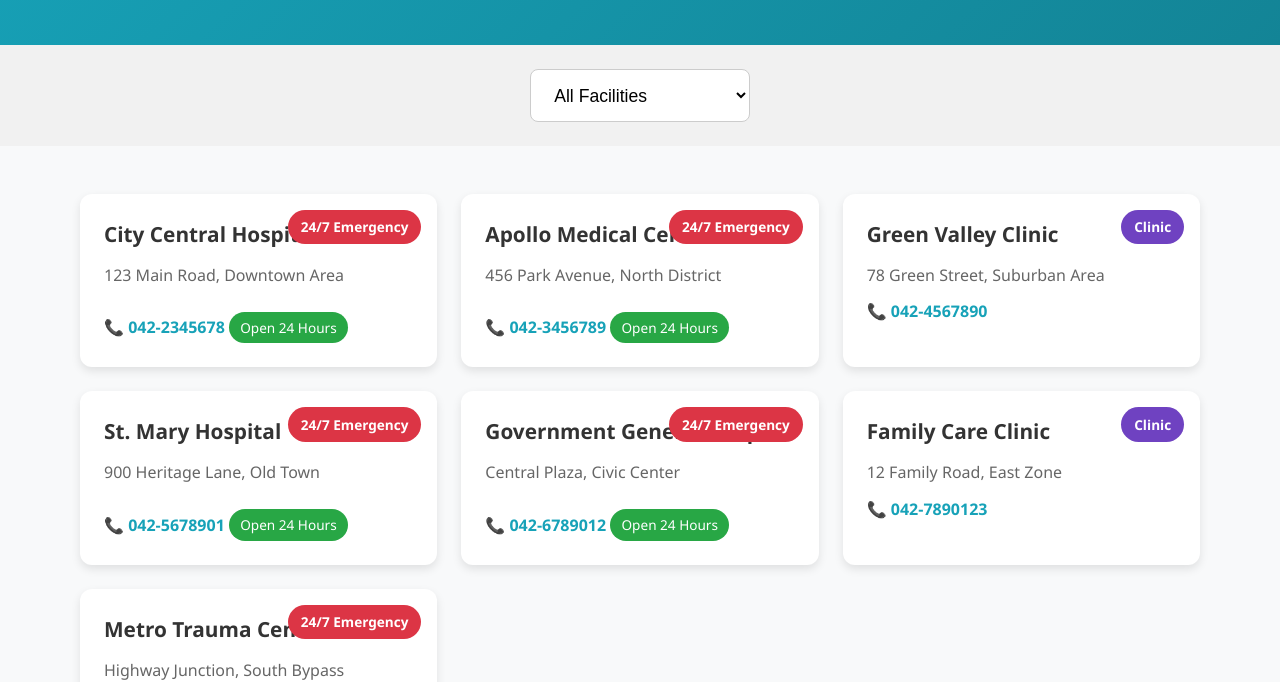
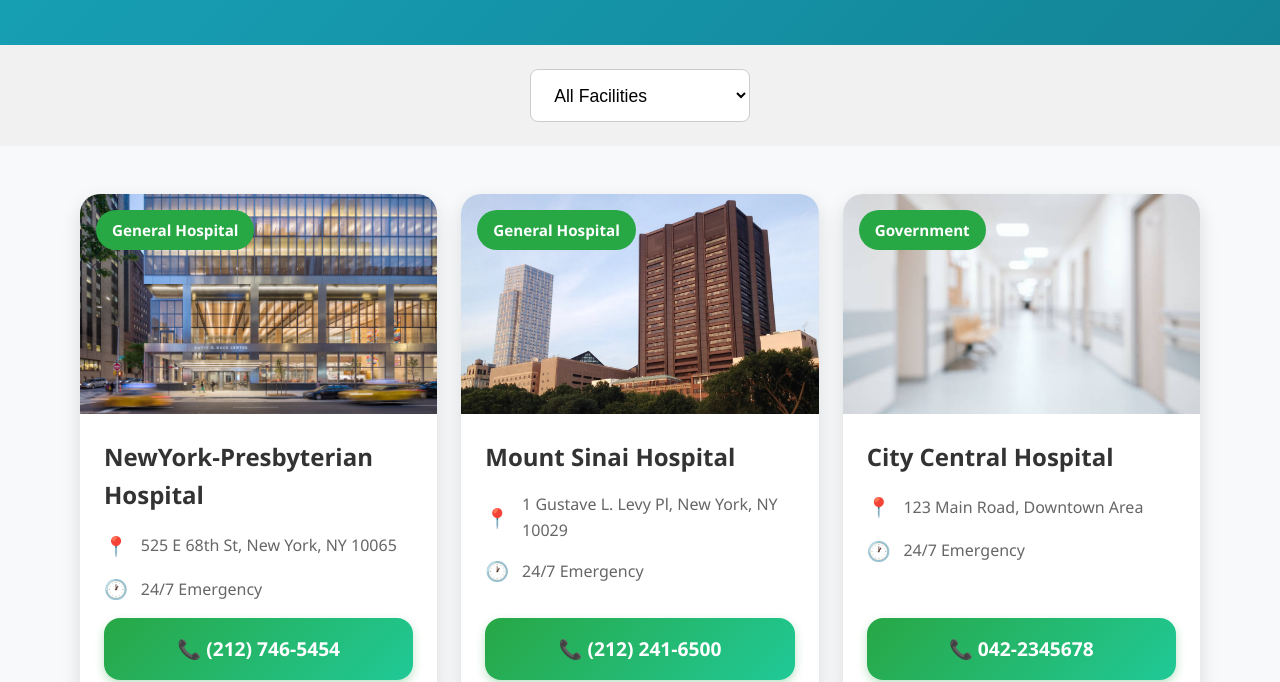
Before and after one commit to Roshan-504/Smart-City, a plain HTML site: page pages/hospitals.html in a window 1280 px wide. Shown: the part 270-952 px from the top of the page. Drawn offline with Linux system fonts and the light colour scheme.

Commit message:
images added

```diff
--- a/css/emergency.css
+++ b/css/emergency.css
@@ -1,4 +1,3 @@
-/* Emergency Page Specific Styles */
 
 .emergency-hero {
     background: linear-gradient(135deg, #dc3545, #c82333);
@@ -21,7 +20,6 @@
     padding: 2rem 0;
 }
 
-/* Accordion Styles */
 .accordion-btn {
     width: 100%;
     background-color: #fff;
@@ -65,7 +63,7 @@
 }
 
 .accordion-panel.active {
-    max-height: 200px; /* Adjust if needed */
+    max-height: 200px;
     padding: 1.2rem 1rem;
 }
 
@@ -91,7 +89,6 @@
     transform: scale(0.98);
 }
 
-/* Tablet & Desktop */
 @media (min-width: 768px) {
     .page-title {
         font-size: 2.8rem;
--- a/css/government.css
+++ b/css/government.css
@@ -1,4 +1,3 @@
-/* Government Page Specific Styles */
 
 .government-hero {
     background: linear-gradient(135deg, #6f42c1, #5a32a3);
@@ -21,7 +20,6 @@
     padding: 2rem 0;
 }
 
-/* Accordion Styles (similar to emergency page but with government colors) */
 .accordion-btn {
     width: 100%;
     background-color: #fff;
@@ -70,7 +68,7 @@
 }
 
 .accordion-panel.active {
-    max-height: 400px; /* Enough for content */
+    max-height: 400px;
     padding: 1.5rem 1rem;
 }
 
@@ -99,7 +97,6 @@
     background-color: #5a32a3;
 }
 
-/* Tablet & Desktop */
 @media (min-width: 768px) {
     .page-title {
         font-size: 2.8rem;
--- a/css/hospitals.css
+++ b/css/hospitals.css
@@ -1,4 +1,4 @@
-/* Hospitals Page Specific Styles */
+/* Hospitals Page - Modern Card Design Inspired by Screenshot */
 
 .hospitals-hero {
     background: linear-gradient(135deg, #17a2b8, #138496);
@@ -7,26 +7,15 @@
     padding: 3rem 0;
 }
 
-.page-title {
-    font-size: 2.4rem;
-    margin-bottom: 0.5rem;
-}
-
-.page-subtitle {
-    font-size: 1.2rem;
-    opacity: 0.95;
-}
+.page-title { font-size: 2.4rem; margin-bottom: 0.5rem; }
+.page-subtitle { font-size: 1.2rem; opacity: 0.95; }
 
 .hospitals-controls {
     padding: 1.5rem 0;
     background-color: #f1f1f1;
 }
 
-.filter-group {
-    display: flex;
-    justify-content: center;
-}
-
+.filter-group { display: flex; justify-content: center; }
 #type-filter {
     padding: 0.9rem 1.2rem;
     font-size: 1.1rem;
@@ -36,85 +25,103 @@
     min-width: 220px;
 }
 
-.hospitals-list {
-    padding: 2rem 0;
-}
+.hospitals-list { padding: 2rem 0; }
 
+/* New Card Style */
 .hospital-card {
     background: white;
-    border-radius: 12px;
-    padding: 1.5rem;
-    box-shadow: 0 4px 10px rgba(0, 0, 0, 0.1);
-    transition: transform 0.3s;
-    position: relative;
+    border-radius: 20px;
+    overflow: hidden;
+    box-shadow: 0 8px 20px rgba(0, 0, 0, 0.12);
+    transition: transform 0.3s, box-shadow 0.3s;
+    display: flex;
+    flex-direction: column;
 }
 
 .hospital-card:hover {
-    transform: translateY(-5px);
+    transform: translateY(-8px);
+    box-shadow: 0 16px 30px rgba(0, 0, 0, 0.18);
 }
 
-.hospital-card .type-badge {
+.card-image {
+    position: relative;
+    height: 180px;
+    overflow: hidden;
+}
+
+.card-image img {
+    width: 100%;
+    height: 100%;
+    object-fit: cover;
+}
+
+.type-badge {
     position: absolute;
     top: 1rem;
-    right: 1rem;
-    padding: 0.4rem 0.8rem;
-    border-radius: 20px;
-    font-size: 0.85rem;
+    left: 1rem;
+    background-color: #28a745;
+    color: white;
+    padding: 0.5rem 1rem;
+    border-radius: 30px;
+    font-size: 0.95rem;
     font-weight: bold;
-    color: white;
 }
 
-.type-badge.government { background-color: #28a745; }
-.type-badge.private { background-color: #007bff; }
-.type-badge.clinic { background-color: #6f42c1; }
-.type-badge.emergency { background-color: #dc3545; }
-
-.hospital-card h3 {
-    margin: 0 0 0.8rem 0;
-    color: #333;
-    font-size: 1.3rem;
+.card-content {
+    padding: 1.5rem;
+    flex: 1;
+    display: flex;
+    flex-direction: column;
 }
 
-.hospital-card .address {
+.card-content h3 {
+    font-size: 1.5rem;
+    margin: 0 0 1rem 0;
+    color: #333;
+}
+
+.info-row {
+    display: flex;
+    align-items: center;
+    margin-bottom: 0.8rem;
     color: #666;
     font-size: 1rem;
-    margin-bottom: 0.8rem;
-    line-height: 1.4;
 }
 
-.hospital-card .phone {
-    font-weight: bold;
-    color: #17a2b8;
-    text-decoration: none;
+.info-row .icon {
+    margin-right: 0.8rem;
+    font-size: 1.2rem;
 }
 
-.hospital-card .phone:hover {
-    text-decoration: underline;
+.call-button {
+    margin-top: auto;
+    background: linear-gradient(135deg, #28a745, #20c997);
+    color: white;
+    text-decoration: none;
+    padding: 1rem;
+    border-radius: 16px;
+    font-size: 1.2rem;
+    font-weight: bold;
+    text-align: center;
+    box-shadow: 0 4px 10px rgba(40, 167, 69, 0.3);
+    transition: transform 0.2s;
 }
 
-.open-badge {
-    display: inline-block;
-    background-color: #28a745;
-    color: white;
-    padding: 0.3rem 0.7rem;
-    border-radius: 20px;
-    font-size: 0.85rem;
-    margin-top: 0.8rem;
+.call-button:hover {
+    transform: scale(1.03);
 }
 
-/* Tablet & Desktop */
+.call-button:active {
+    transform: scale(0.98);
+}
+
+/* Responsive */
 @media (min-width: 768px) {
-    .page-title {
-        font-size: 2.8rem;
-    }
-
-    .cards-grid {
-        grid-template-columns: repeat(2, 1fr);
-    }
+    .page-title { font-size: 2.8rem; }
+    .cards-grid { grid-template-columns: repeat(2, 1fr); }
+    .card-image { height: 220px; }
 }
 
 @media (min-width: 1024px) {
-    .cards-grid {
-        grid-template-columns: repeat(3, 1fr);
-    }
+    .cards-grid { grid-template-columns: repeat(3, 1fr); }
 }
--- a/css/transport.css
+++ b/css/transport.css
@@ -1,4 +1,3 @@
-/* Transport Page Specific Styles */
 
 .transport-hero {
     background: linear-gradient(135deg, #28a745, #218838);
@@ -90,7 +89,6 @@
     color: #28a745;
 }
 
-/* Tablet & Desktop */
 @media (min-width: 768px) {
     .search-filter {
         flex-direction: row;
--- a/index.js
+++ b/index.js
@@ -1,6 +1,4 @@
-// index.js
 document.addEventListener('DOMContentLoaded', () => {
-    // Hamburger Menu Toggle
     const hamburger = document.querySelector('.hamburger');
     const nav = document.querySelector('.nav');
 
@@ -12,7 +10,6 @@ document.addEventListener('DOMContentLoaded', () => {
         });
     }
 
-    // Time-based Greeting
     const greetingElement = document.getElementById('greeting');
     if (greetingElement) {
         const hour = new Date().getHours();
@@ -29,7 +26,6 @@ document.addEventListener('DOMContentLoaded', () => {
         greetingElement.textContent = greeting;
     }
 
-    // Today's Highlights (hardcoded static data)
     const highlightsData = [
         {
             title: 'Upcoming Event',
--- a/js/emergency.js
+++ b/js/emergency.js
@@ -7,7 +7,6 @@ document.addEventListener('DOMContentLoaded', () => {
             const panel = button.nextElementSibling;
             const isActive = panel.classList.contains('active');
 
-            // Close all others (optional: remove if you want multiple open)
             document.querySelectorAll('.accordion-panel.active').forEach(p => {
                 p.classList.remove('active');
             });
@@ -15,7 +14,6 @@ document.addEventListener('DOMContentLoaded', () => {
                 b.setAttribute('aria-expanded', 'false');
             });
 
-            // Toggle current
             if (!isActive) {
                 panel.classList.add('active');
                 button.setAttribute('aria-expanded', 'true');
--- a/js/government.js
+++ b/js/government.js
@@ -1,7 +1,5 @@
-// pages/js/government.js
 
 document.addEventListener('DOMContentLoaded', () => {
-    // Hardcoded government services data
     const servicesData = [
         {
             title: 'Municipal Corporation Office',
--- a/js/hospitals.js
+++ b/js/hospitals.js
@@ -1,63 +1,52 @@
 // pages/js/hospitals.js
 
 document.addEventListener('DOMContentLoaded', () => {
-    // Hardcoded hospital data (static, fully offline)
+    // Hardcoded data with background images (free to use or replace with your own in /images/)
     const hospitalsData = [
         {
+            name: 'NewYork-Presbyterian Hospital',
+            type: 'General Hospital',
+            address: '525 E 68th St, New York, NY 10065',
+            phone: 'tel:2127465454',
+            phoneDisplay: '(212) 746-5454',
+            image: '../images/hospital1.jpg',
+            emergency: true
+        },
+        {
+            name: 'Mount Sinai Hospital',
+            type: 'General Hospital',
+            address: '1 Gustave L. Levy Pl, New York, NY 10029',
+            phone: 'tel:2122416500',
+            phoneDisplay: '(212) 241-6500',
+            image: '../images/hospital2.webp',
+            emergency: true
+        },
+        {
             name: 'City Central Hospital',
-            type: 'government',
+            type: 'Government',
             address: '123 Main Road, Downtown Area',
-            phone: 'tel:042-2345678',
+            phone: 'tel:0422345678',
             phoneDisplay: '042-2345678',
+            image: '../images/hospital3.jpg',
             emergency: true
         },
         {
             name: 'Apollo Medical Center',
-            type: 'private',
+            type: 'Private',
             address: '456 Park Avenue, North District',
-            phone: 'tel:042-3456789',
+            phone: 'tel:0423456789',
             phoneDisplay: '042-3456789',
+            image: '../images/hospital4.jpg',
             emergency: true
         },
         {
             name: 'Green Valley Clinic',
-            type: 'clinic',
+            type: 'Clinic',
             address: '78 Green Street, Suburban Area',
-            phone: 'tel:042-4567890',
+            phone: 'tel:0424567890',
             phoneDisplay: '042-4567890',
+            image: '../images/hospital5.webp',
             emergency: false
-        },
-        {
-            name: 'St. Mary Hospital',
-            type: 'private',
-            address: '900 Heritage Lane, Old Town',
-            phone: 'tel:042-5678901',
-            phoneDisplay: '042-5678901',
-            emergency: true
-        },
-        {
-            name: 'Government General Hospital',
-            type: 'government',
-            address: 'Central Plaza, Civic Center',
-            phone: 'tel:042-6789012',
-            phoneDisplay: '042-6789012',
-            emergency: true
-        },
-        {
-            name: 'Family Care Clinic',
-            type: 'clinic',
-            address: '12 Family Road, East Zone',
-            phone: 'tel:042-7890123',
-            phoneDisplay: '042-7890123',
-            emergency: false
-        },
-        {
-            name: 'Metro Trauma Center',
-            type: 'government',
-            address: 'Highway Junction, South Bypass',
-            phone: 'tel:108',  // Ambulance-linked
-            phoneDisplay: '108 (Emergency)',
-            emergency: true
         }
     ];
 
@@ -65,48 +54,42 @@ document.addEventListener('DOMContentLoaded', () => {
     const container = document.getElementById('hospitals-container');
 
     function renderHospitals() {
-        const selectedType = typeFilter.value;
-
-        const filtered = hospitalsData.filter(hospital => {
-            if (selectedType === 'all') return true;
-            if (selectedType === 'emergency') return hospital.emergency;
-            return hospital.type === selectedType;
+        const selected = typeFilter.value;
+        const filtered = hospitalsData.filter(h => {
+            if (selected === 'all') return true;
+            if (selected === 'emergency') return h.emergency;
+            return h.type.toLowerCase() === selected;
         });
 
         container.innerHTML = '';
 
         if (filtered.length === 0) {
-            container.innerHTML = '<p style="grid-column: 1 / -1; text-align: center; color: #666;">No facilities found for selected filter.</p>';
+            container.innerHTML = '<p style="grid-column:1/-1;text-align:center;color:#666;">No facilities found.</p>';
             return;
         }
 
-        filtered.forEach(hospital => {
+        filtered.forEach(h => {
             const card = document.createElement('div');
             card.className = 'hospital-card';
 
-            let badge = '';
-            if (hospital.emergency) {
-                badge = '<span class="type-badge emergency">24/7 Emergency</span>';
-            } else {
-                badge = `<span class="type-badge ${hospital.type}">${hospital.type.charAt(0).toUpperCase() + hospital.type.slice(1)}</span>`;
-            }
-
-            let openBadge = hospital.emergency ? '<span class="open-badge">Open 24 Hours</span>' : '';
+            const emergencyText = h.emergency ? '<div class="info-row"><span class="icon">🕐</span>24/7 Emergency</div>' : '';
 
             card.innerHTML = `
-                ${badge}
-                <h3>${hospital.name}</h3>
-                <p class="address">${hospital.address}</p>
-                <a href="${hospital.phone}" class="phone">📞 ${hospital.phoneDisplay}</a>
-                ${openBadge}
+                <div class="card-image">
+                    <img src="${h.image}" alt="${h.name} exterior">
+                    <div class="type-badge">${h.type}</div>
+                </div>
+                <div class="card-content">
+                    <h3>${h.name}</h3>
+                    <div class="info-row"><span class="icon">📍</span>${h.address}</div>
+                    ${emergencyText}
+                    <a href="${h.phone}" class="call-button">📞 ${h.phoneDisplay}</a>
+                </div>
             `;
             container.appendChild(card);
         });
     }
 
-    // Event listener
     typeFilter.addEventListener('change', renderHospitals);
-
-    // Initial render
     renderHospitals();
 });
--- a/js/transport.js
+++ b/js/transport.js
@@ -1,7 +1,5 @@
-// pages/js/transport.js
 
 document.addEventListener('DOMContentLoaded', () => {
-    // Hardcoded transport data (static content)
     const routesData = [
         { type: 'bus', name: 'Route 101', path: 'Central Station → City Mall → Airport', fare: '₹20 - ₹40' },
         { type: 'bus', name: 'Route 205', path: 'Railway Colony → Downtown → Beach Road', fare: '₹15 - ₹30' },
@@ -48,10 +46,8 @@ document.addEventListener('DOMContentLoaded', () => {
         });
     }
 
-    // Event listeners
     searchInput.addEventListener('input', renderRoutes);
     typeFilter.addEventListener('change', renderRoutes);
 
-    // Initial render
     renderRoutes();
 });
```
Also changed, not shown: index.css (+0 -8 lines), pages/government.html (+1 -1 lines), pages/hospitals.html (+3 -2 lines), images/hospital1.jpg (added), images/hospital2.webp (added), images/hospital3.jpg (added), images/hospital4.jpg (added), images/hospital5.webp (added).
